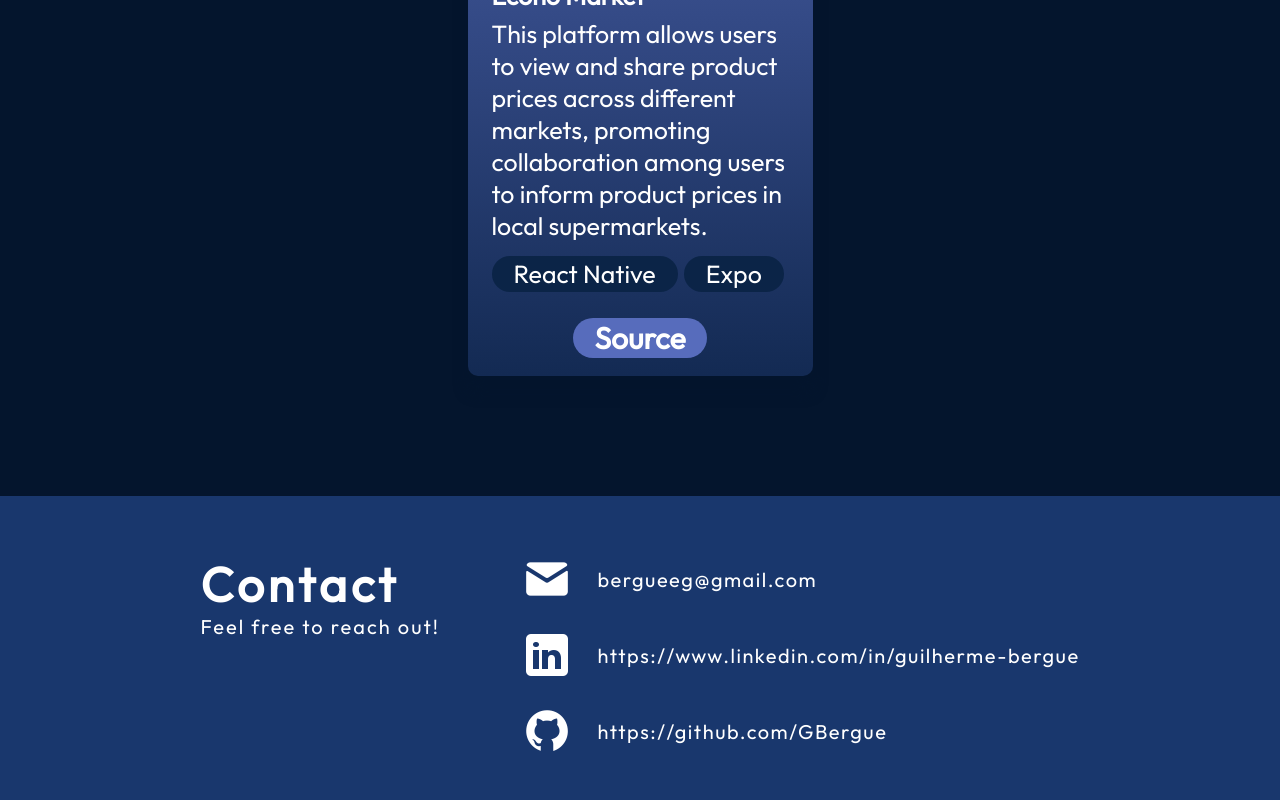
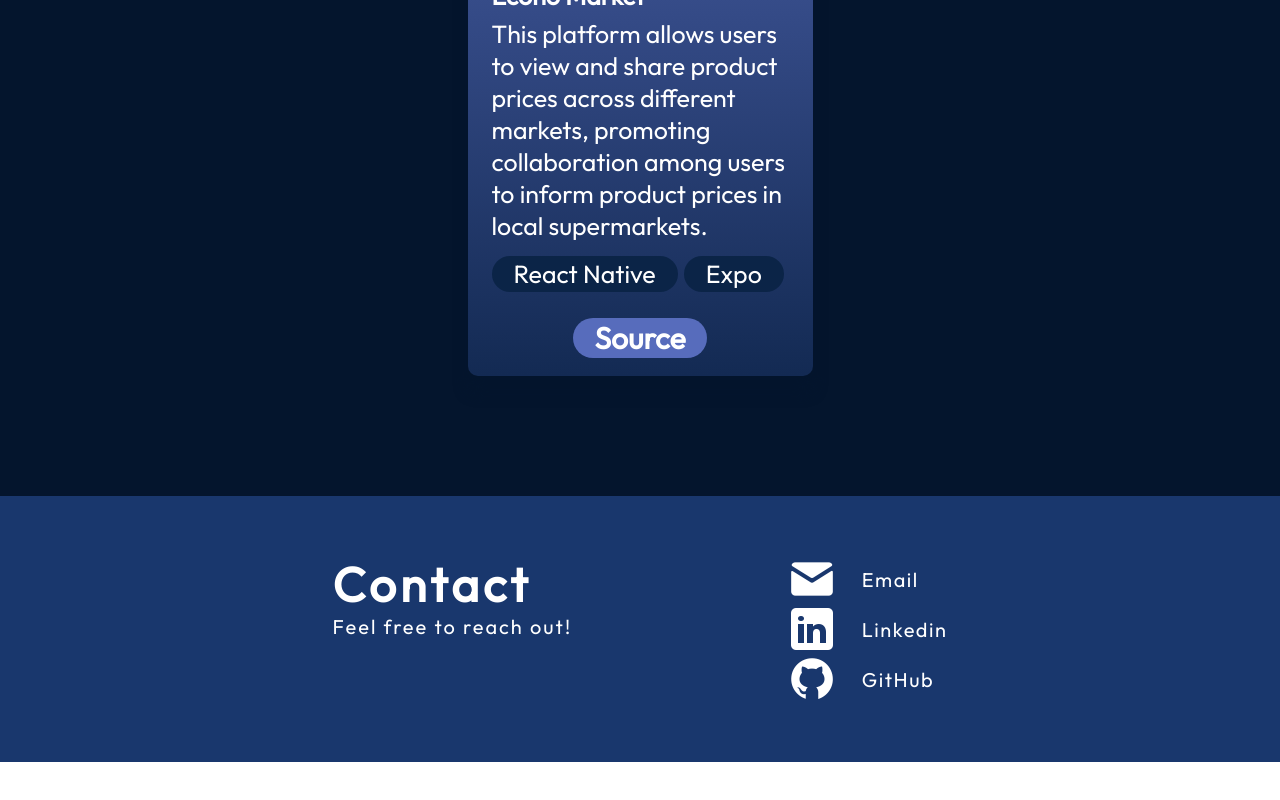
Before and after one commit to GBergue/my-portfolio, a React (Vite) app: page / in a window 1280 px wide. Shown: the part 2867-3667 px from the top of the page. After the commit the page ends 3629 px from the top, so only its background shows below. Built offline with nearby package versions, Linux system fonts and the light colour scheme.

Commit message:
feat: layout reponsiveness

```diff
--- a/src/components/Contact/Contact.jsx
+++ b/src/components/Contact/Contact.jsx
@@ -3,7 +3,6 @@ import React from "react";
 import styles from "./Contact.module.css";
 import { getImageUrl } from "../../utils";
 import { email, github, linkedin } from "../../data/personal.json";
-
 
 export const Contact = () => {
   return (
@@ -13,21 +12,32 @@ export const Contact = () => {
         <p>Feel free to reach out!</p>
       </div>
       <ul className={styles.links}>
+        <div className={styles.linksContainer}>
           <li className={styles.link}>
             <img src={getImageUrl("contact/emailIcon.png")} alt="Email icon" />
-          <a target="_blank" href={`mailto:${email}`}>{email}</a>
+            <a target="_blank" href={`mailto:${email}`}>
+              Email
+            </a>
           </li>
           <li className={styles.link}>
             <img
               src={getImageUrl("contact/linkedinIcon.png")}
               alt="LinkedIn icon"
             />
-          <a target="_blank" href={linkedin}>{linkedin}</a>
+            <a target="_blank" href={linkedin}>
+              Linkedin
+            </a>
           </li>
           <li className={styles.link}>
-          <img src={getImageUrl("contact/githubIcon.png")} alt="Github icon" />
-          <a target="_blank" href={github}>{github}</a>
+            <img
+              src={getImageUrl("contact/githubIcon.png")}
+              alt="Github icon"
+            />
+            <a target="_blank" href={github}>
+              GitHub
+            </a>
           </li>
+        </div>
       </ul>
     </footer>
   );
--- a/src/components/Contact/Contact.module.css
+++ b/src/components/Contact/Contact.module.css
@@ -46,6 +46,10 @@
   letter-spacing: 1.5px;
 }
 
+.linksContainer {
+  align-items: flex-start;
+}
+
 @media screen and (max-width: 830px) {
   .container {
     flex-direction: column;
--- a/src/components/Hero/Hero.module.css
+++ b/src/components/Hero/Hero.module.css
@@ -120,4 +120,24 @@
   .content {
     align-items: center;
   }
+
+  .header {
+    margin-top: 32px;
+  }
+
+  .title {
+    font-size: 34px;
+  }
+
+  .emoji {
+    font-size: 34px;
+  }
+
+  .description {
+    font-size: 18px;
+  }
+
+  .contactBtn {
+    font-size: 18px;
+  }
 }
```
Lines whose indentation alone changed are shown as unchanged.
